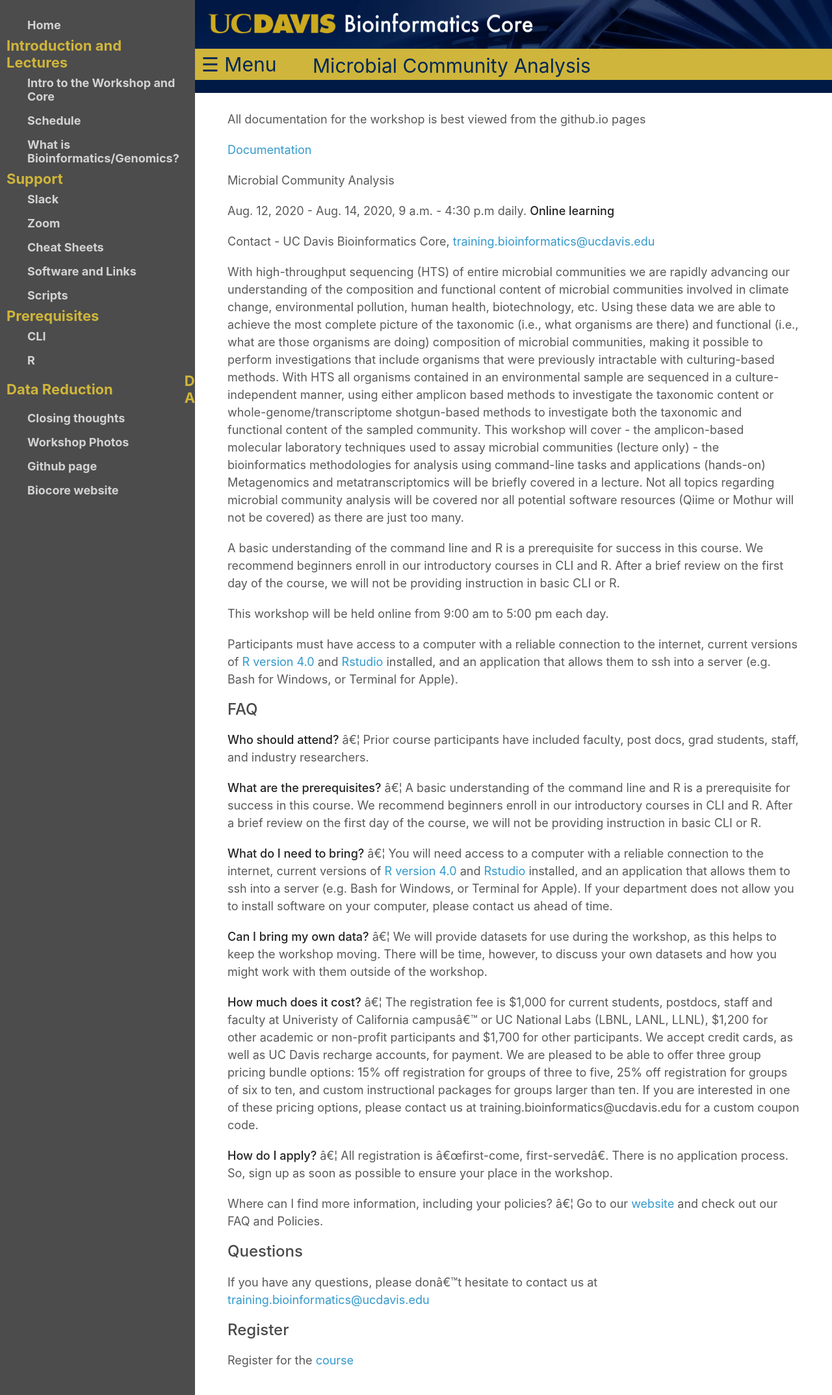
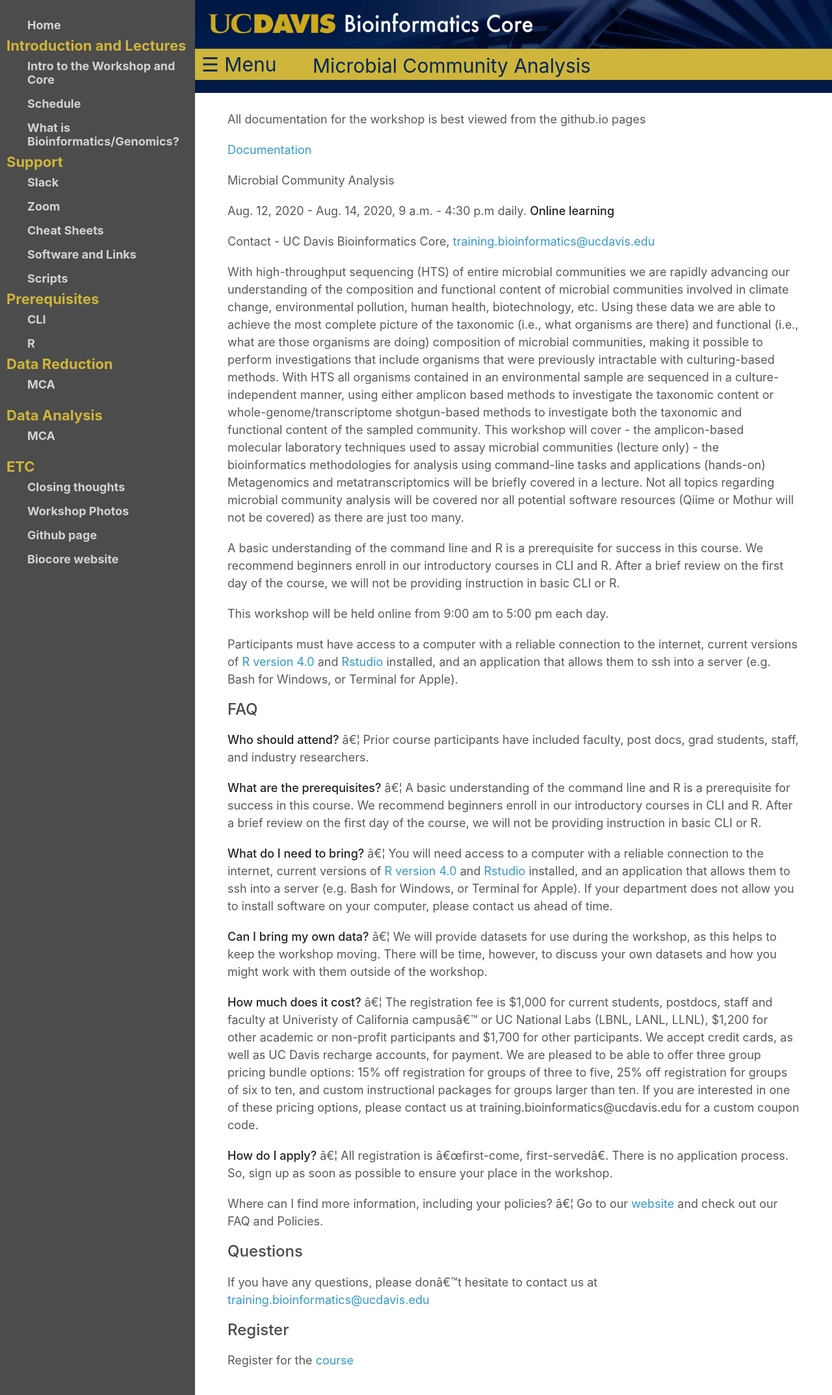
Before and after one commit to ucdavis-bioinformatics-training/2021-May-Microbial-Community-Analysis, a Jekyll site: the page built from index.md, in a window 1280 px wide. Shown: the whole page at 65% size. Built offline with Jekyll 4.4.1, drawn with Linux system fonts in a browser that asks for light colours.

Commit message:
fix formatting in nav bar

```diff
--- a/_config.yml
+++ b/_config.yml
@@ -33,8 +33,12 @@ navigation:
     url: https://ucdavis-bioinformatics-training.github.io/2021-March-Introduction-to-R-for-Bioinformatics/
 
   - heading: Data Reduction
+  - title: MCA
+  - url: data_reduction/MCA
 
   - heading: Data Analysis
+  - title: MCA
+  - url: data_reduction/MCA
 
   - heading: ETC
   - title: Closing thoughts
```
